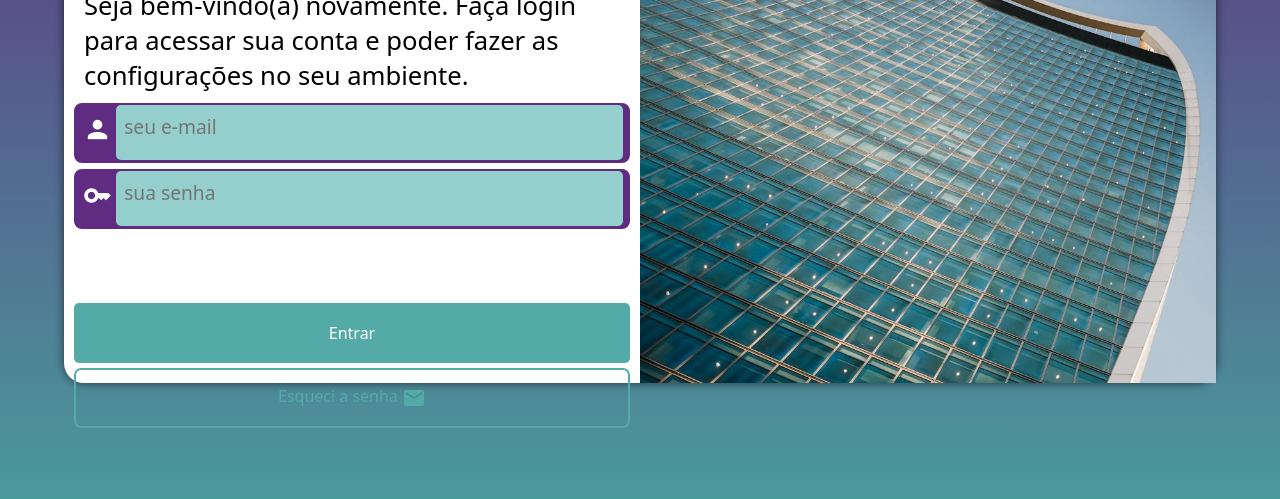
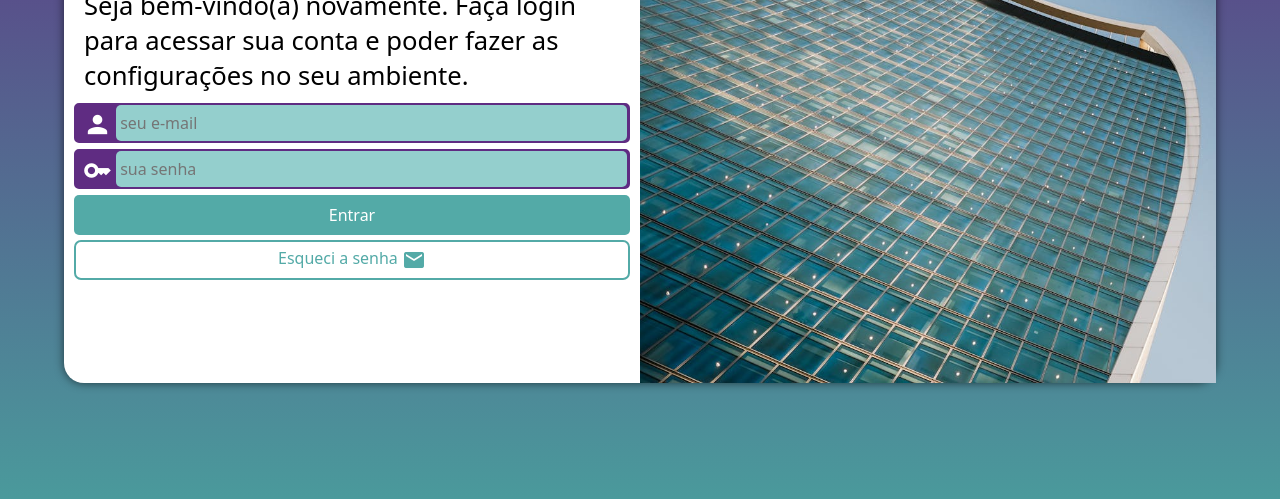
Before and after one commit to iandemedeiros/projeto-login, a plain HTML site: page index.html in a window 1280 px wide. Shown: the part 257-756 px from the top of the page. Drawn offline with Linux system fonts and the light colour scheme.

Commit message:
projeto login completo
finalmente consegui resolver o problema do input

```diff
--- a/css/medias.css
+++ b/css/medias.css
@@ -34,10 +34,6 @@
     #form p{
         font-size: 1em;
     }
-    .campo input{
-        width: 90%;
-    }
-
 }
 
 
@@ -65,9 +61,6 @@
     }
     #form p{
         font-size: 1.2em;
-    }
-    .campo input{
-        width: 92%;
     }
 }
 
@@ -98,22 +91,5 @@
         font-size: 1.6em;
         margin: 10px;
     }
-    .campo input{
-        width: 93%;
-    }
-    #entrar{
-        height: 60px;
-        margin-top: 74px;
-    }
-    #login a{
-        height: 60px;
-        padding-top: 15px;
-    }
-    .campo{
-        height: 60px;
-    }
-    .campo input{
-        padding-bottom: 20px;
-        font-size: 1.2em;
-    }
+
 }
--- a/css/style.css
+++ b/css/style.css
@@ -58,11 +58,13 @@ main{
 }
 .campo input{
     background-color:#94CFCD;
+    border: none;
+    font-size: 1em;
     border-radius: 5px;
-    padding: 8px;
-    padding-right: 25px;
-    border: none;
-    padding-bottom: 11px;
+    height: 100%;
+    padding: 4px;
+    width: calc(100% - 34px);
+
 }
 .campo{
     background-color: var(--fontlilas);
@@ -70,7 +72,7 @@ main{
     display: block;
     width: 100%;
     height: 40px;
-    border-radius: 8px;
+    border-radius: 5px;
     margin: 6px 0px;
     padding-left: 7px;
 }
```
